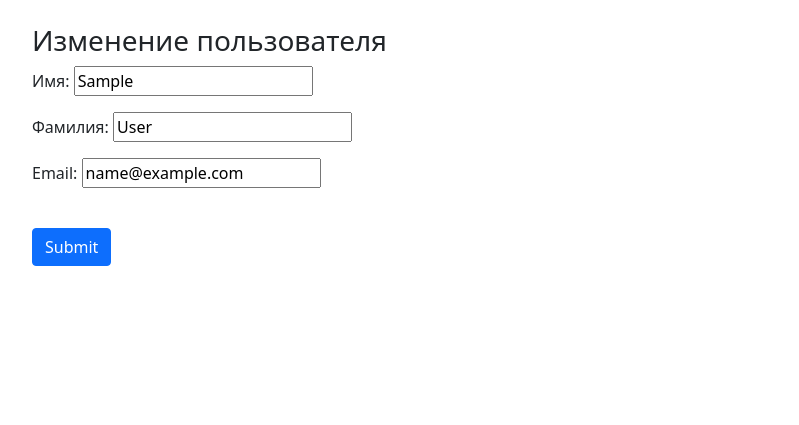
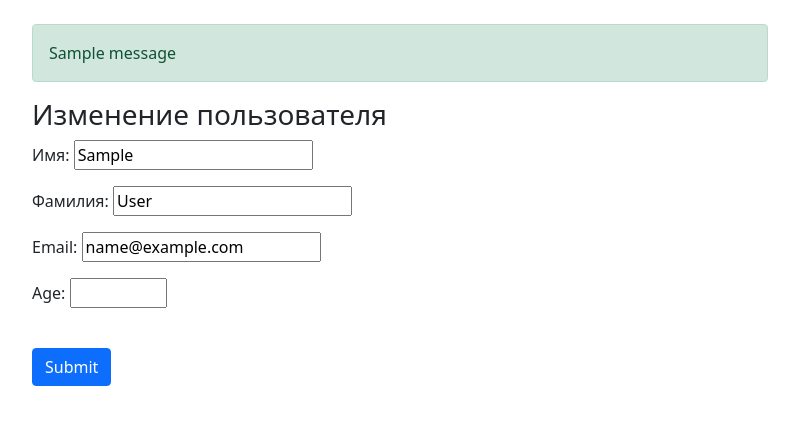
Before and after one commit to katerina-f/Pet_Django_site, a Django app: page /accounts/profile/1/ in a window 1280 px wide. Shown: the part 56-481 px from the top of the page, without its empty margins (240-1039 px from the left). Run offline with Django 3.2, Linux system fonts and the light colour scheme; a user stored in the database is signed in; tables that the repository leaves empty hold one stand-in row (values such as "Sample post"); one stand-in notice (Sample message) is shown; some libraries are stand-ins or nearby versions.

Commit message:
Added age field to profile

```diff
--- a/custom_cian/main/forms.py
+++ b/custom_cian/main/forms.py
@@ -3,6 +3,7 @@ from django import forms
 from .models import Saller
 
 class SallerProfileForm(forms.ModelForm):
+    age = forms.IntegerField(max_value=120, min_value=18)
 
     class Meta:
         model = Saller
--- a/custom_cian/main/views.py
+++ b/custom_cian/main/views.py
@@ -1,4 +1,5 @@
 from django.contrib.auth.mixins import LoginRequiredMixin
+from django.contrib import messages
 from django.shortcuts import render
 from django.views.generic import DetailView, ListView
 from django.views.generic.edit import UpdateView
@@ -41,3 +42,11 @@ class SallerUpdateView(LoginRequiredMixin, UpdateView):
     model = Saller
     template_name_suffix = '_update_form'
     form_class = SallerProfileForm
+
+    def form_valid(self, form):
+        messages.success(self.request, "Обновление успешно!")
+        return super().form_valid(form)
+
+    def form_invalid(self):
+        messages.error(self.request, "Обновление не удалось - проверьте правильность данных!")
+        return super().form_valid(form)
--- a/custom_cian/templates/main/saller_update_form.html
+++ b/custom_cian/templates/main/saller_update_form.html
@@ -5,6 +5,21 @@
 {% endblock %}
 
 {% block content %}
+
+{% if messages %}
+    {% for message in messages %}
+        {% if message.tags == "error" %}
+            <div class="alert alert-danger" role="alert">
+                {{message}}
+            </div>
+        {% else %}
+            <div class="alert alert-{{message.tags}}" role="alert">
+                {{message}}
+            </div>
+        {% endif %}
+    {% endfor %}
+{% endif %}
+
 <h3> Изменение пользователя </h3>
 <form method="post">
     {% csrf_token %}
```
